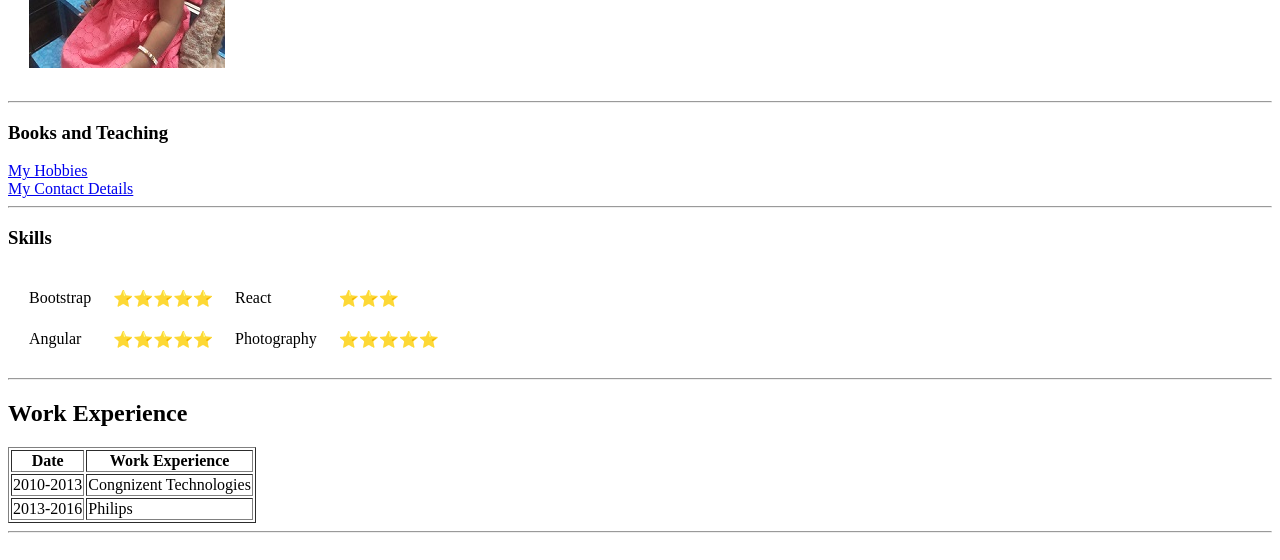
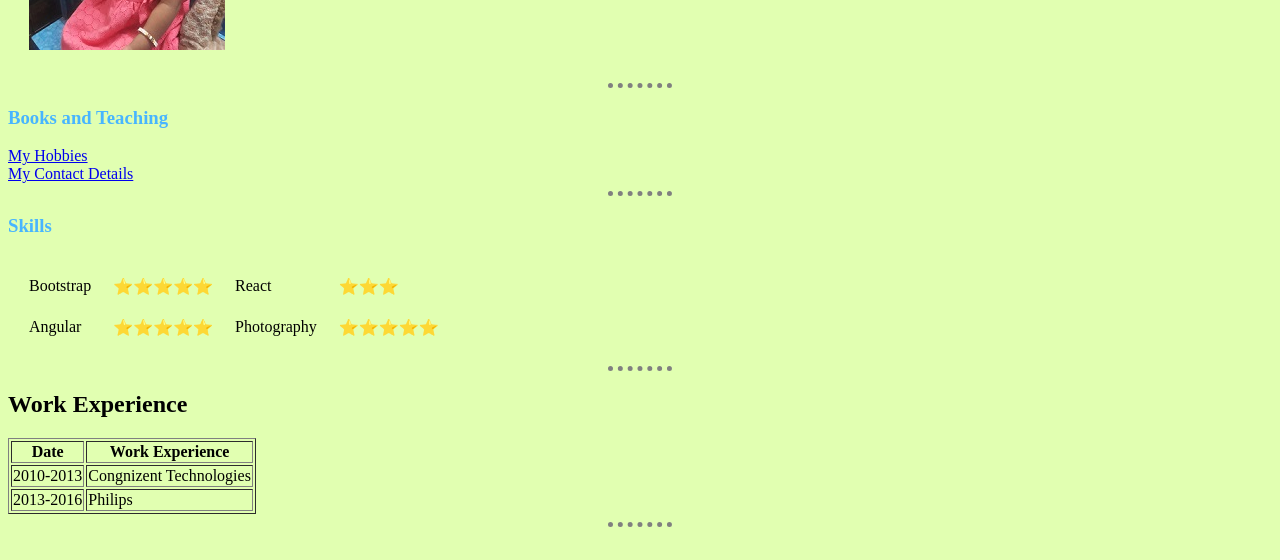
Before and after one commit to getpradeep/cv, a plain HTML site: page index.html in a window 1280 px wide. Shown: the part 240-800 px from the top of the page. Drawn offline with Linux system fonts and the light colour scheme; files that its build step writes are made by us from their sources.

Commit message:
Update index.html

```diff
--- a/index.html
+++ b/index.html
@@ -4,7 +4,7 @@
 <head>
   <meta charset="utf-8">
   <title>Pradeep Kapisen Personal site</title>
-  <link> rel="stylesheet" href="styles.css"</link>
+  <link rel="stylesheet" type="text/css" href="css/styles.css">
 </head>
 
 <body>
```
